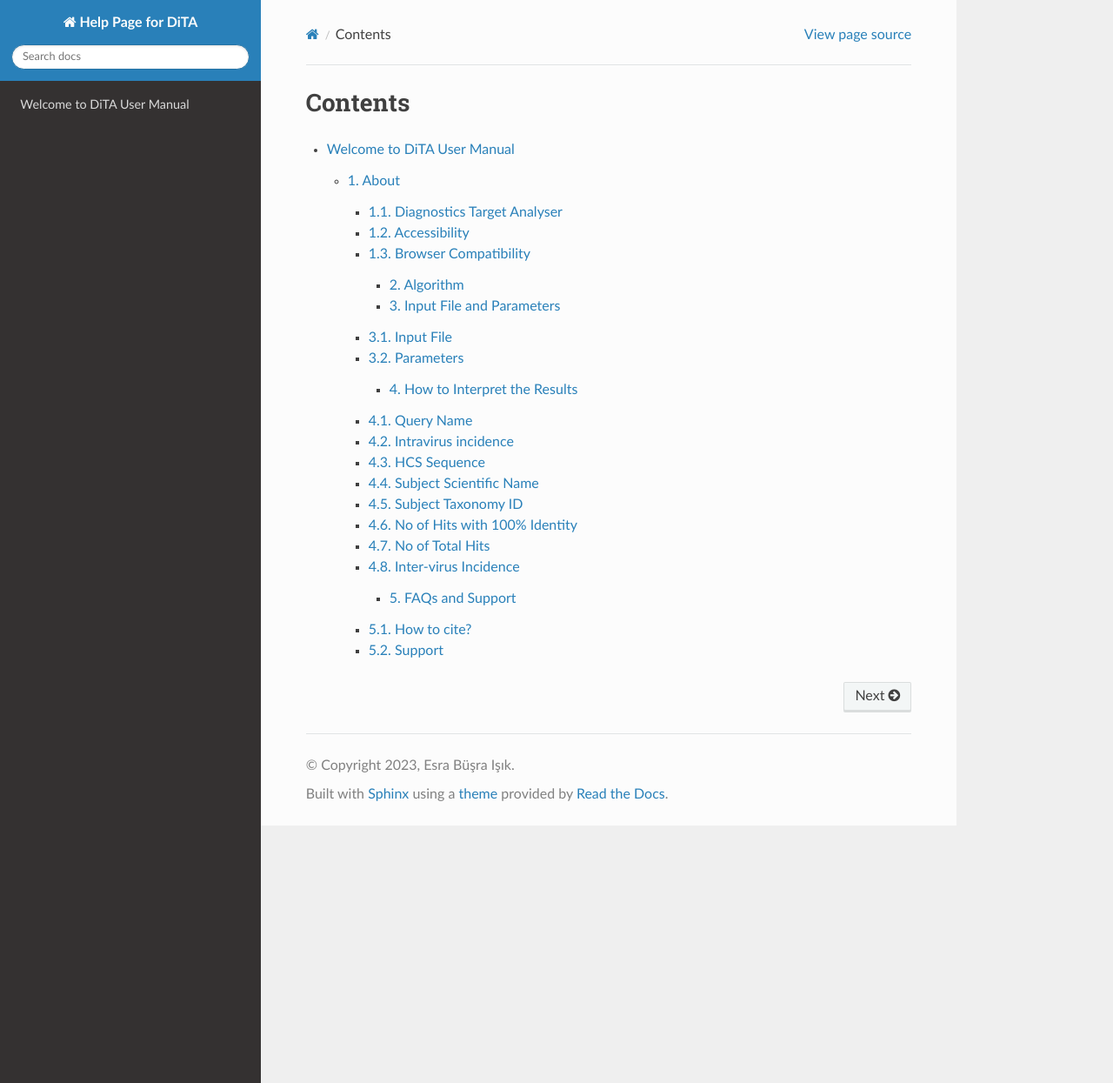
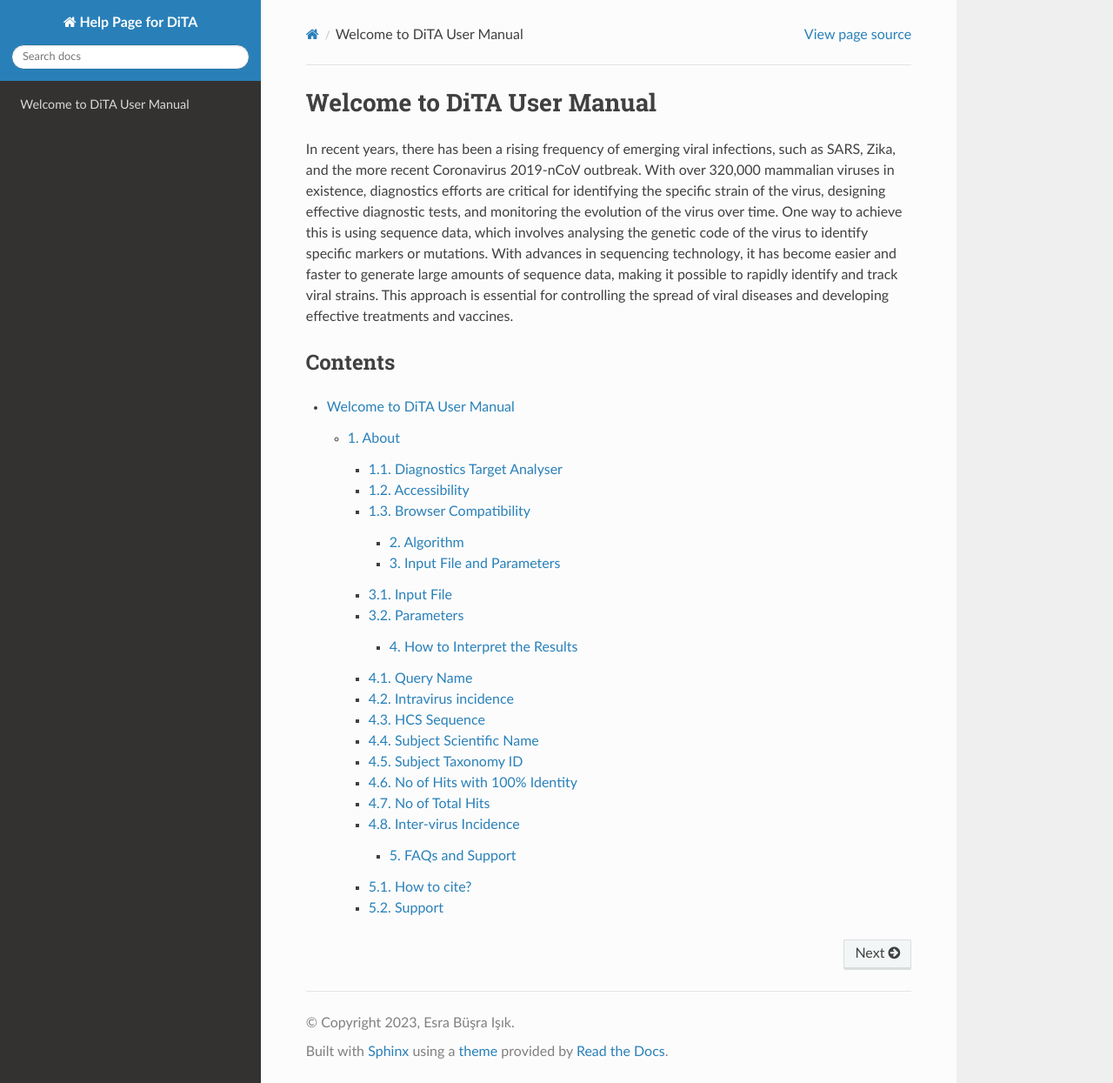
Before and after one commit to esbusis/dita_help_page, a Sphinx documentation site: the page built from docs/source/index.rst, in a window 1280 px wide and 1245 px high. Shown: the whole window at 87% size. Built offline with Sphinx 7.4.7 and the Read the Docs theme 2.0.0, drawn with Linux system fonts in a browser that asks for light colours.

Commit message:
Update index.rst

```diff
--- a/docs/source/index.rst
+++ b/docs/source/index.rst
@@ -1,3 +1,9 @@
+Welcome to DiTA User Manual
+===========================
+
+
+In recent years, there has been a rising frequency of emerging viral infections, such as SARS, Zika, and the more recent Coronavirus 2019-nCoV outbreak. With over 320,000 mammalian viruses in existence, diagnostics efforts are critical for identifying the specific strain of the virus, designing effective diagnostic tests, and monitoring the evolution of the virus over time. One way to achieve this is using sequence data, which involves analysing the genetic code of the virus to identify specific markers or mutations. With advances in sequencing technology, it has become easier and faster to generate large amounts of sequence data, making it possible to rapidly identify and track viral strains. This approach is essential for controlling the spread of viral diseases and developing effective treatments and vaccines.
+
 Contents
 --------
 
```
